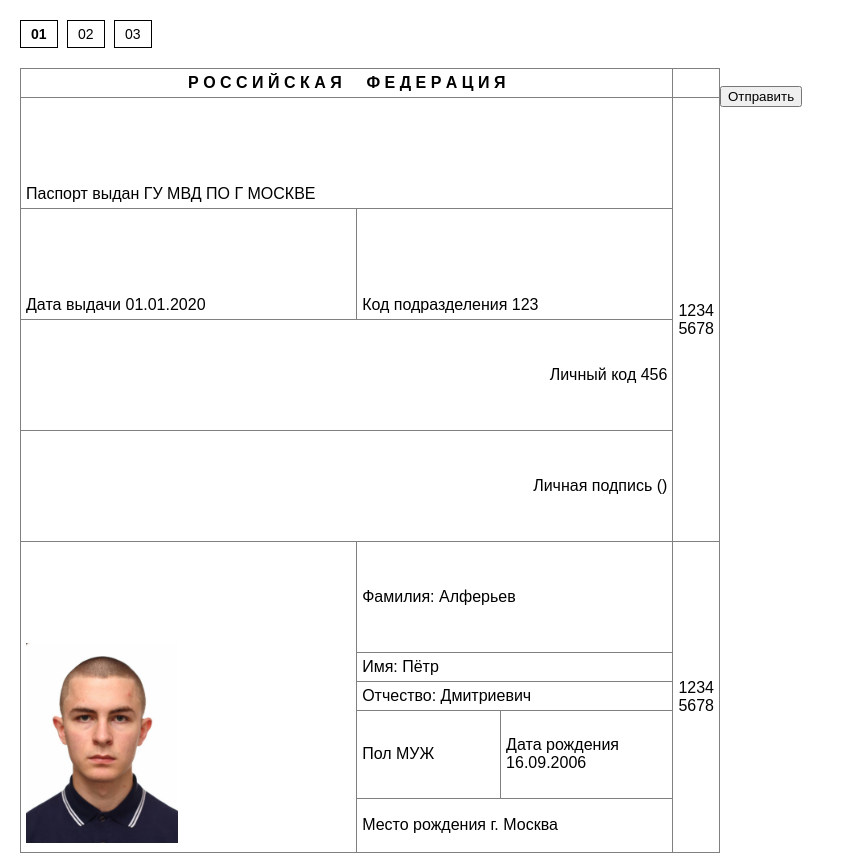
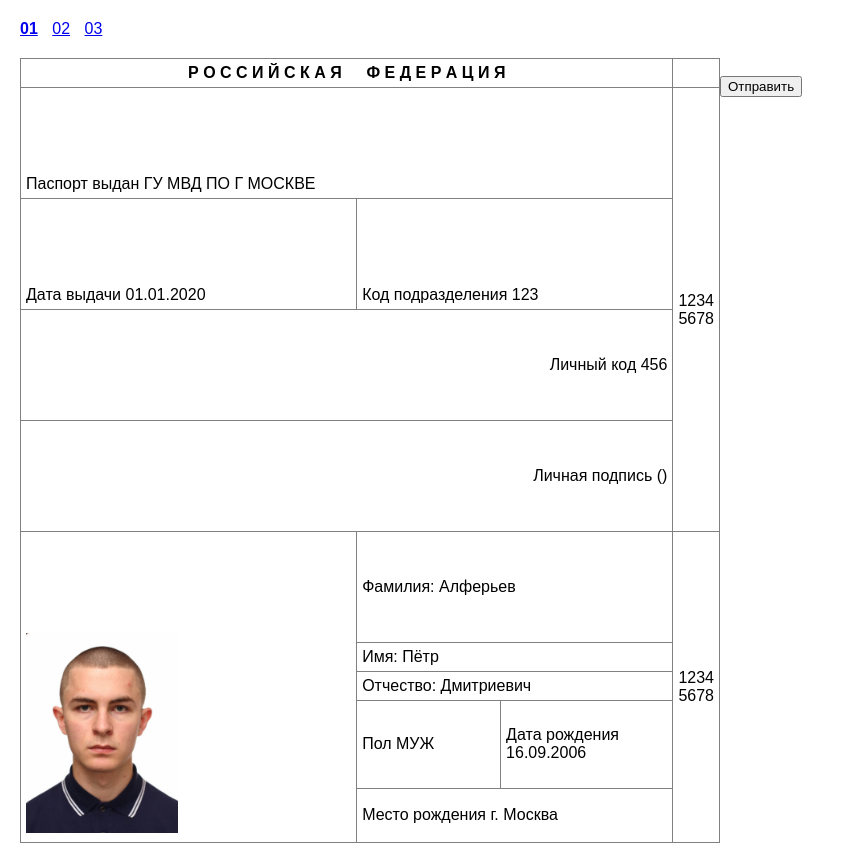
Before and after one commit to Quanzeller/BWT_2025, a plain HTML site: page 14-15/01/passport.html in a window 1280 px wide. Shown: the whole page, without its empty margins (0-845 px from the left). Drawn offline with Linux system fonts and the light colour scheme.

Commit message:
Update passport.html

```diff
--- a/14-15/01/passport.html
+++ b/14-15/01/passport.html
@@ -15,14 +15,7 @@
         }
 
         .nav-buttons a {
-            padding: 5px 10px;
-            margin-right: 5px;
-            font-size: 14px;
-            text-decoration: none;
-            color: black;
-            background-color: white;
-            border: 1px solid black;
-            display: inline-block;
+            margin-right: 10px;
         }
 
         .nav-buttons a.active {
@@ -37,8 +30,8 @@
 <body>
     <div class="nav-buttons">
         <a href="passport.html" class="active">01</a>
-        <a href="../02/task.html">02</a>
-        <a href="../03/screenshot.html">03</a>
+        <a href="task.html">02</a>
+        <a href="screenshot_page.html">03</a>
     </div>
 
     <table
```
